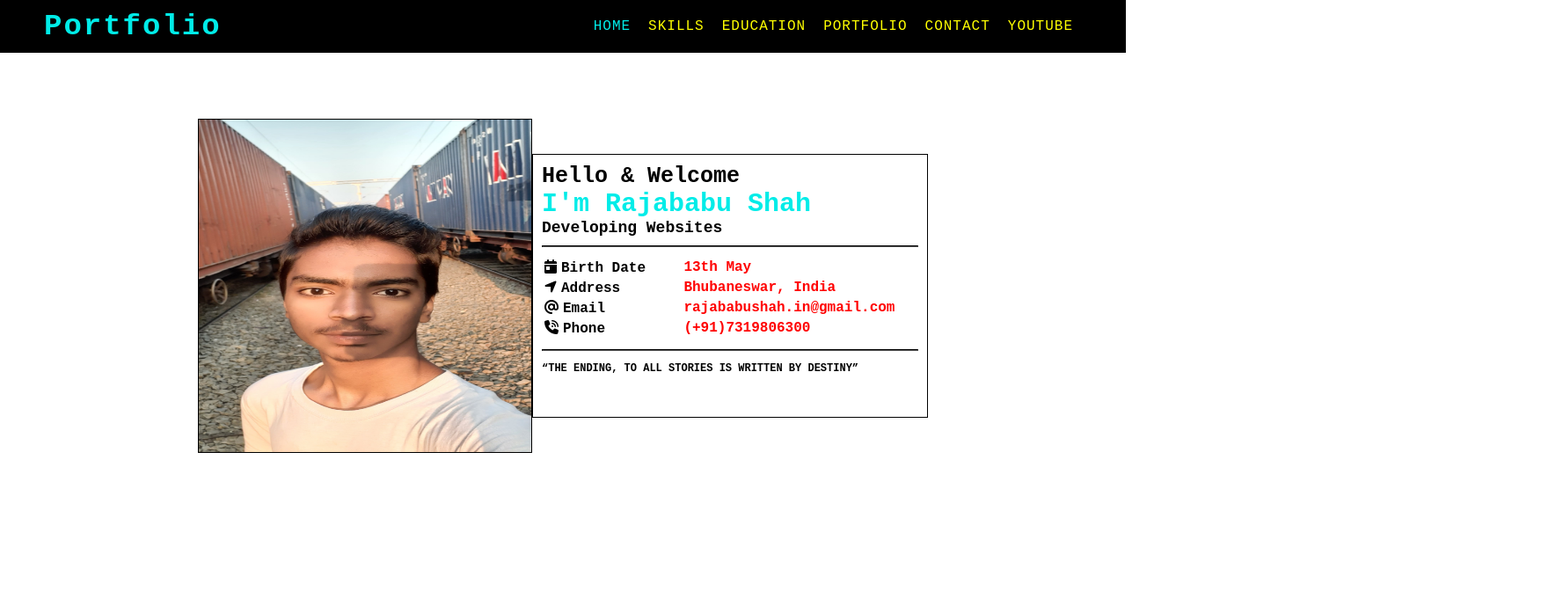
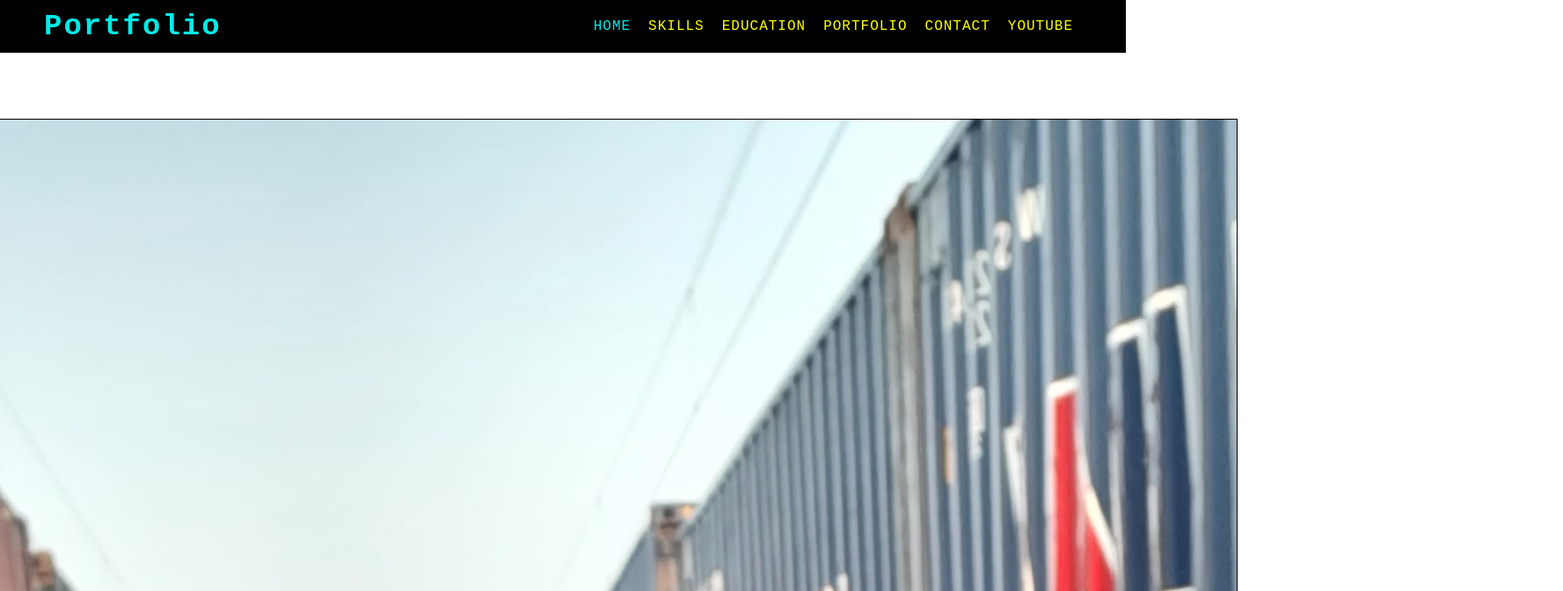
Before and after one commit to r-rajababushah/r-rajababushah, a React (Vite) app: page / in a window 1280 px wide. Shown: the top 672 px of the page at 88% size, 1777 px wide, since content can reach past the window. Built offline with nearby package versions, Linux system fonts and the light colour scheme.

Commit message:
image sorted

```diff
--- a/src/pages/Homepage/Home.scss
+++ b/src/pages/Homepage/Home.scss
@@ -28,8 +28,6 @@ $redColor: rgb(255, 0, 0);
         justify-content: center;
 
         #profile-img {
-            height: 380px;
-            width: 380px;
             border: 1px solid $blueColor;
             border-radius: 10px;
         }
```
